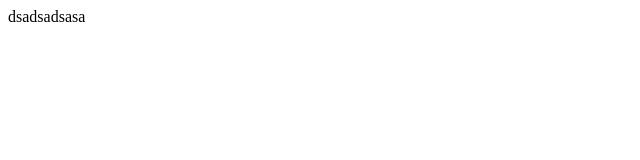
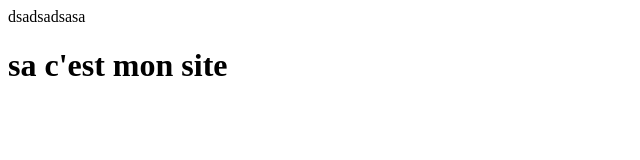
Before and after one commit to matheusandrei/tp2, a plain HTML site: page index.html in a window 1280 px wide. Shown: the whole page, without its empty margins (0-640 px from the left). Drawn offline with Linux system fonts and the light colour scheme.

Commit message:
ajouter un h1

```diff
--- a/index.html
+++ b/index.html
@@ -7,5 +7,6 @@
 </head>
 <body>
     dsadsadsasa
+    <h1>sa c'est mon site</h1>
 </body>
 </html>
```
